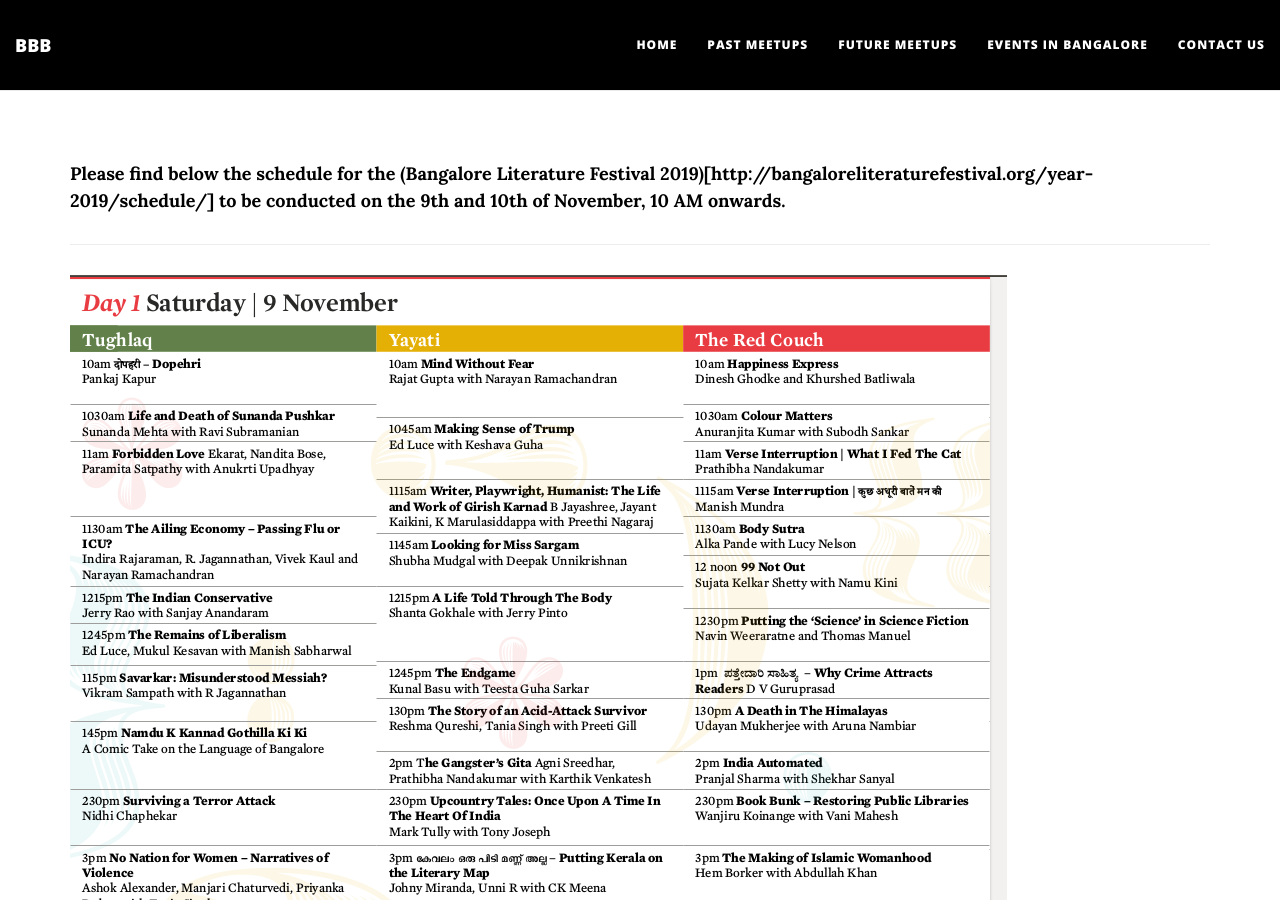
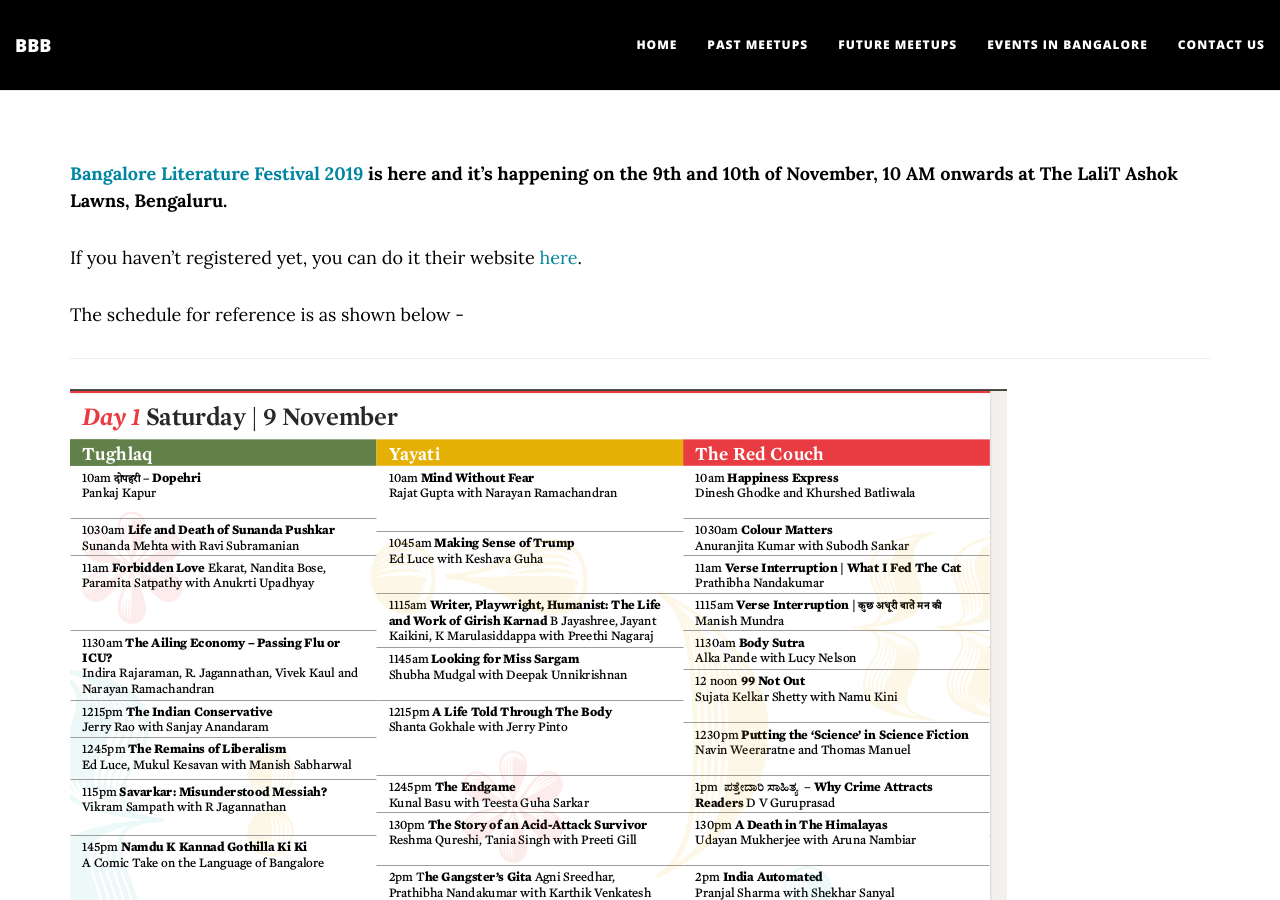
Before and after one commit to brokebibliophiles/brokebibliophiles.github.io, a Jekyll site: the page built from _litevent/2019-1-09-BLF.md, in a window 1280 px wide and 900 px high. Built offline with Jekyll 4.4.1, drawn with Linux system fonts in a browser that asks for light colours; nearby versions of some CDN libraries; comment, search, counter and statistics services are not loaded; some of the changed text lies outside the part shown.

Commit message:
Perhaps later

```diff
--- a/_litevent/2019-1-09-BLF.md
+++ b/_litevent/2019-1-09-BLF.md
@@ -7,7 +7,11 @@ comments: true
     margin-left: 0%;
 "><object data="../data/BLF2019.pdf" width="100%" height="1000" type='application/pdf'/>
 </div> -->
-<b>Please find below the schedule for the (Bangalore Literature Festival 2019)[http://bangaloreliteraturefestival.org/year-2019/schedule/] to be conducted on the 9th and 10th of November, 10 AM onwards.</b>
+<b>[Bangalore Literature Festival 2019](http://bangaloreliteraturefestival.org/year-2019/schedule/) is here and it's happening on the 9th and 10th of November, 10 AM onwards at The LaliT Ashok Lawns, Bengaluru.</b>
+
+If you haven't registered yet, you can do it their website [here](https://www.eventbrite.com/e/bangalore-literature-festival-8th-edition-2019-tickets-70812884243).
+
+ The schedule for reference is as shown below -
 <hr/>
 
 <!-- <embed src="../data/BLF2019.pdf" type="application/pdf" width="100%" height="800em" /> -->
```
Also changed, not shown: other parts of _litevent/2019-1-09-BLF.md (+1 -1 lines).
